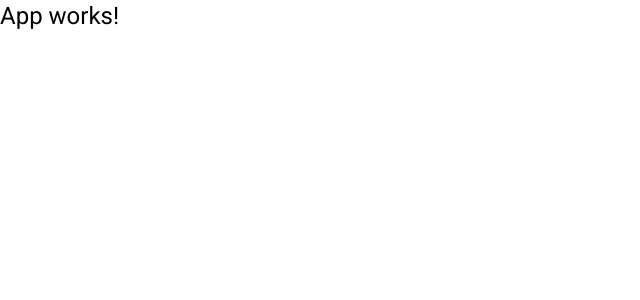
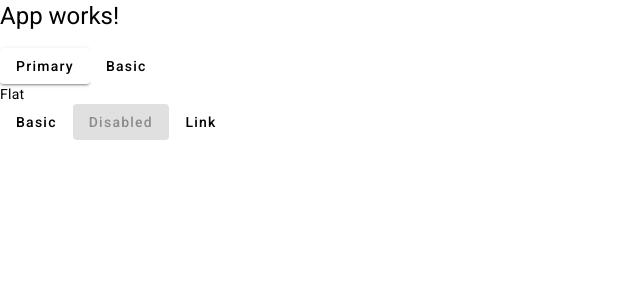
Before and after one commit to LuizFernandoJr9999/helpdesk-frontend, an Angular app: page / in a window 1280 px wide. Shown: the top 300 px of the page, without its empty margins (0-640 px from the left). Built offline with nearby package versions, Linux system fonts and the light colour scheme.

Commit message:
Aula 29 - imports utilizados no projeto

```diff
--- a/src/app/app.component.html
+++ b/src/app/app.component.html
@@ -1 +1,11 @@
 <h1>App works!</h1>
+<button mat-raised-button>Primary</button>
+<button mat-flat-button>Basic</button>
+<section>
+    <div class="example-label">Flat</div>
+    <div class="example-button-row">
+      <button mat-flat-button>Basic</button>
+      <button mat-flat-button disabled>Disabled</button>
+      <a mat-flat-button href="https://www.google.com/" target="_blank">Link</a>
+    </div>
+  </section>
```
Also changed, not shown: src/app/app.module.ts (+42 -1 lines).
